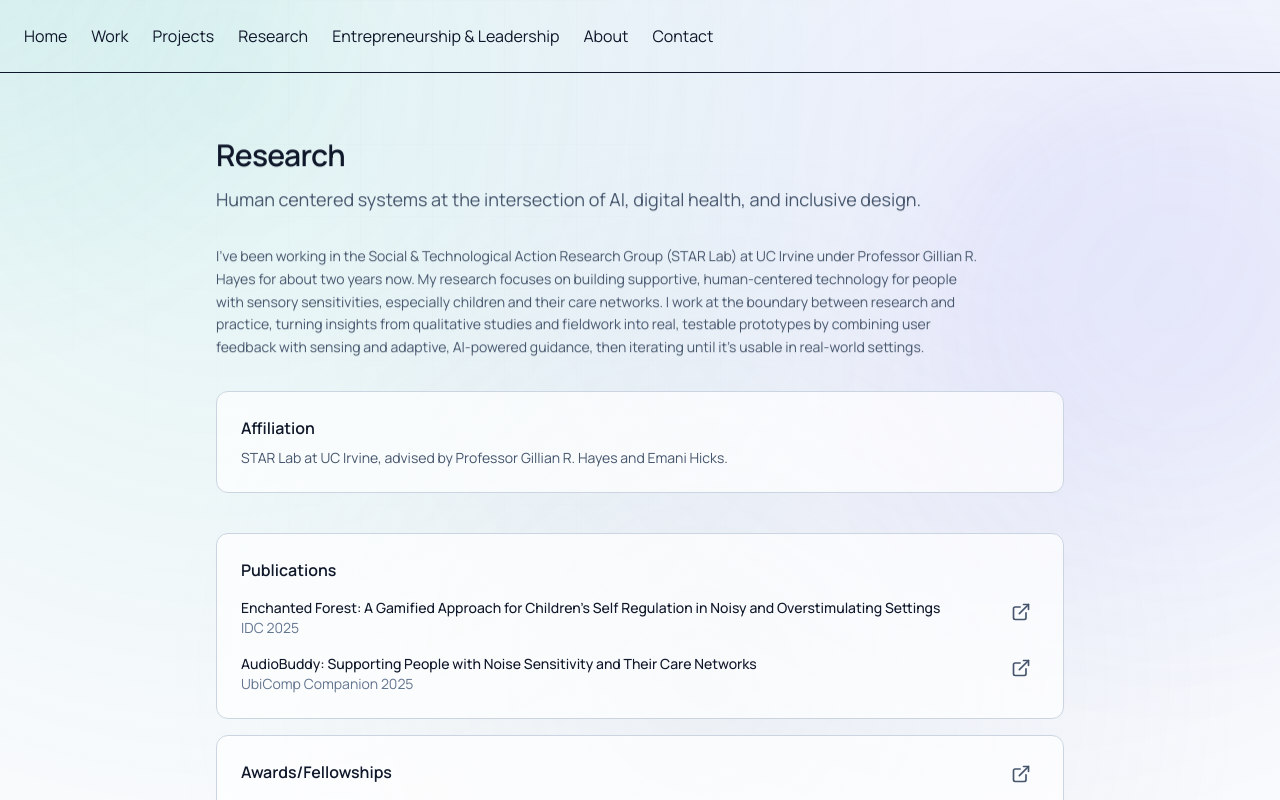
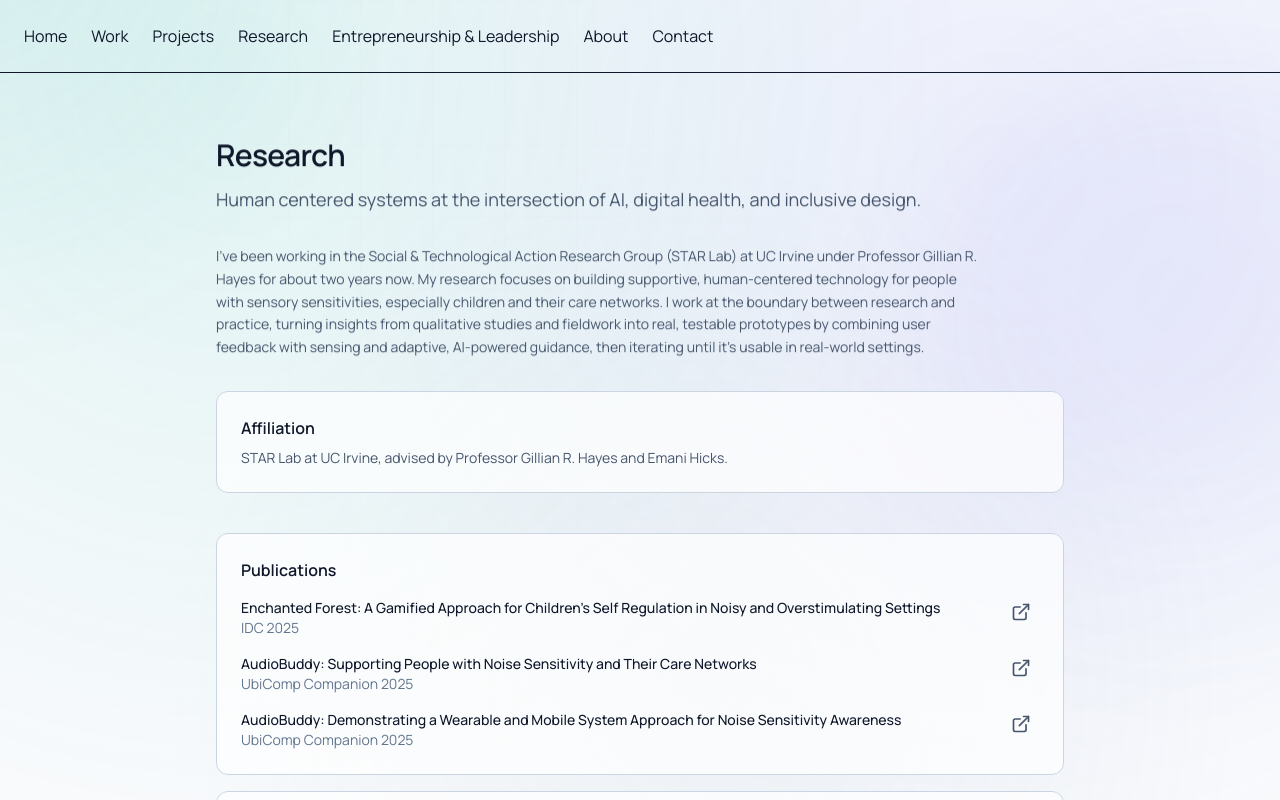
Before and after one commit to ariyagowda/ariya-portfolio, a Next.js app: page /research in a window 1280 px wide. Shown: the top 800 px of the page. Built offline with nearby package versions, Linux system fonts and the light colour scheme.

Commit message:
Update research page to add third publication

```diff
--- a/app/research/page.tsx
+++ b/app/research/page.tsx
@@ -17,6 +17,12 @@ export default function ResearchPage() {
       year: "2025",
       href: "https://dl.acm.org/doi/10.1145/3675094.3678365",
     },
+    {
+        title: "AudioBuddy: Demonstrating a Wearable and Mobile System Approach for Noise Sensitivity Awareness",
+        venue: "UbiComp Companion",
+        year: "2025",
+        href: "https://dl.acm.org/doi/10.1145/3714394.3754370",
+      },
   ];
 
   return (
```
